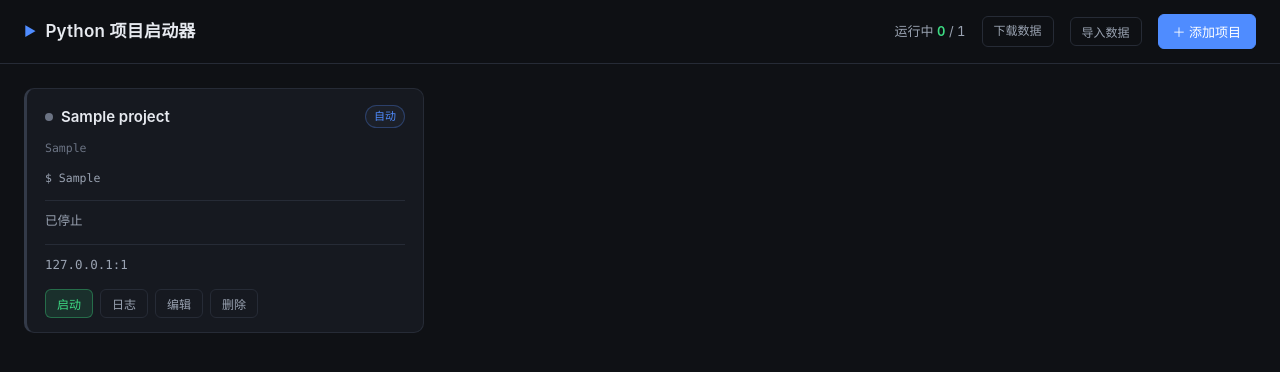
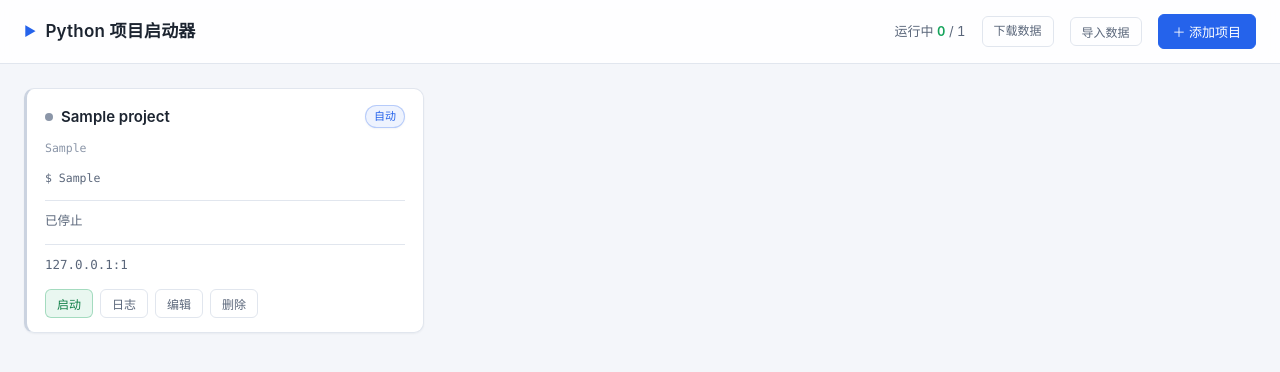
Before and after one commit to libaibuaidufu/local_project_manage, a Flask app: page / in a window 1280 px wide. Shown: the top 372 px of the page. Run offline with Flask 3, Linux system fonts and the light colour scheme; tables that the repository leaves empty hold one stand-in row (values such as "Sample post"); parts of the project's set-up code (start-up, migrations or seed data) failed here and were passed over.

Commit message:
style: update CSS for light theme with improved contrast and shadows

```diff
--- a/static/css/style.css
+++ b/static/css/style.css
@@ -1,21 +1,27 @@
-/* Python 项目启动器 —— 深色开发者工具风格 */
+/* Python 项目启动器 —— 浅色风格
+   底色用很浅的灰蓝而不是纯白：卡片是白的，靠"比背景更亮"浮起来，
+   纯白底会让卡片没有层次。强调色比深色主题压深一些，保证白底上的对比度。 */
 
 :root {
-  --bg: #0f1115;
-  --bg-elev: #161920;
-  --bg-elev-2: #1c2029;
-  --border: #262b36;
-  --border-strong: #333a48;
-  --text: #e6e9ef;
-  --text-dim: #9aa3b2;
-  --text-faint: #6b7383;
-  --accent: #4f8cff;
-  --accent-hover: #6b9dff;
-  --green: #3ddc84;
-  --amber: #f5b942;
-  --red: #ff5f56;
-  --blue: #4fc3f7;
-  --purple: #b085f5;
+  --bg: #f4f6fa;
+  --bg-elev: #ffffff;
+  --bg-elev-2: #eef1f6;
+  --border: #e1e6ee;
+  --border-strong: #cbd3e0;
+  --text: #1c2430;
+  --text-dim: #5a667a;
+  --text-faint: #8b96a8;
+  --accent: #2563eb;
+  --accent-hover: #1d4ed8;
+  --green: #15a35b;
+  --amber: #c77700;
+  --red: #dc2f36;
+  --blue: #0284c7;
+  --purple: #7c3aed;
+  /* 阴影代替深色主题里的边框来做层次 */
+  --shadow-sm: 0 1px 2px rgba(24, 36, 56, 0.05);
+  --shadow: 0 2px 8px rgba(24, 36, 56, 0.07);
+  --shadow-lg: 0 16px 44px rgba(24, 36, 56, 0.16);
   --radius: 10px;
   --radius-sm: 6px;
   --mono: "Cascadia Code", "JetBrains Mono", Consolas, "Courier New", monospace;
@@ -56,7 +62,7 @@ code {
   position: sticky;
   top: 0;
   z-index: 20;
-  background: rgba(15, 17, 21, 0.9);
+  background: rgba(255, 255, 255, 0.85);
   backdrop-filter: blur(10px);
   border-bottom: 1px solid var(--border);
 }
@@ -132,10 +138,14 @@ code {
   display: flex;
   flex-direction: column;
   gap: 12px;
-  transition: border-color 0.15s, transform 0.15s;
+  box-shadow: var(--shadow-sm);
+  transition: border-color 0.15s, box-shadow 0.15s;
 }
 
-.card:hover { border-color: var(--border-strong); }
+.card:hover {
+  border-color: var(--border-strong);
+  box-shadow: var(--shadow);
+}
 
 .card--running { border-left: 3px solid var(--green); }
 .card--starting { border-left: 3px solid var(--amber); }
@@ -194,9 +204,14 @@ code {
   color: var(--text-dim);
   border: 1px solid var(--border);
   white-space: nowrap;
+  box-shadow: var(--shadow-sm);
 }
 
-.badge--auto { color: var(--accent); border-color: rgba(79, 140, 255, 0.3); }
+.badge--auto {
+  color: var(--accent);
+  background: rgba(37, 99, 235, 0.08);
+  border-color: rgba(37, 99, 235, 0.28);
+}
 
 .card__path {
   margin: 0;
@@ -368,20 +383,26 @@ code {
 }
 
 .btn--start {
-  background: rgba(61, 220, 132, 0.12);
-  border-color: rgba(61, 220, 132, 0.35);
-  color: var(--green);
+  background: rgba(21, 163, 91, 0.09);
+  border-color: rgba(21, 163, 91, 0.32);
+  color: #0f7f47;
 }
 
-.btn--start:hover:not(:disabled) { background: rgba(61, 220, 132, 0.2); }
+.btn--start:hover:not(:disabled) {
+  background: rgba(21, 163, 91, 0.16);
+  border-color: rgba(21, 163, 91, 0.5);
+}
 
 .btn--danger {
-  background: rgba(255, 95, 86, 0.12);
-  border-color: rgba(255, 95, 86, 0.35);
-  color: var(--red);
+  background: rgba(220, 47, 54, 0.08);
+  border-color: rgba(220, 47, 54, 0.3);
+  color: #c02128;
 }
 
-.btn--danger:hover:not(:disabled) { background: rgba(255, 95, 86, 0.2); }
+.btn--danger:hover:not(:disabled) {
+  background: rgba(220, 47, 54, 0.15);
+  border-color: rgba(220, 47, 54, 0.48);
+}
 
 .btn--ghost {
   background: transparent;
```
Also changed, not shown: other parts of static/css/style.css (+23 -18 lines).
